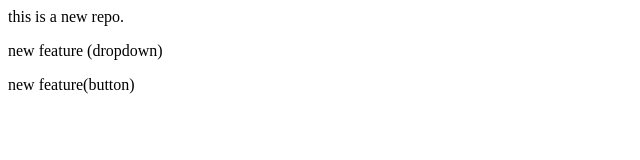
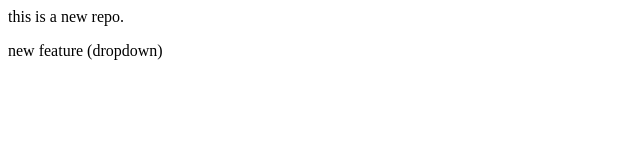
Before and after one commit to ParwinderBhullar/localrepo, a plain HTML site: page index.html in a window 1280 px wide. Shown: the whole page, without its empty margins (0-640 px from the left). Drawn offline with Linux system fonts and the light colour scheme.

Commit message:
all done

```diff
--- a/index.html
+++ b/index.html
@@ -1,3 +1,2 @@
 <p>this is a new repo.</p>
 <p>new feature (dropdown)</p>
-<p>new feature(button)</p>
```
